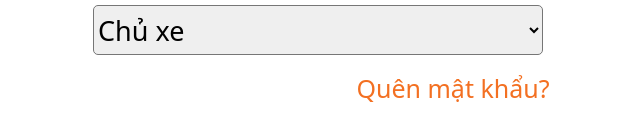
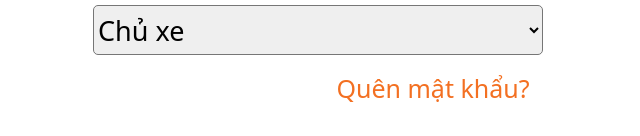
Before and after one commit to Gorst0902/exe202, a React (Create React App) app: page /login in a window 1280 px wide. Shown: the part 435-571 px from the top of the page, without its empty margins (322-962 px from the left). Built offline with nearby package versions, Linux system fonts and the light colour scheme.

Commit message:
update link

```diff
--- a/src/pages/LoginPage/Login.css
+++ b/src/pages/LoginPage/Login.css
@@ -40,7 +40,7 @@
 }
 
 .forgotPass {
-  margin-left: 270px;
+  margin-left: 230px;
   margin-top: 15px;
   font-size: 25px;
 }
```
